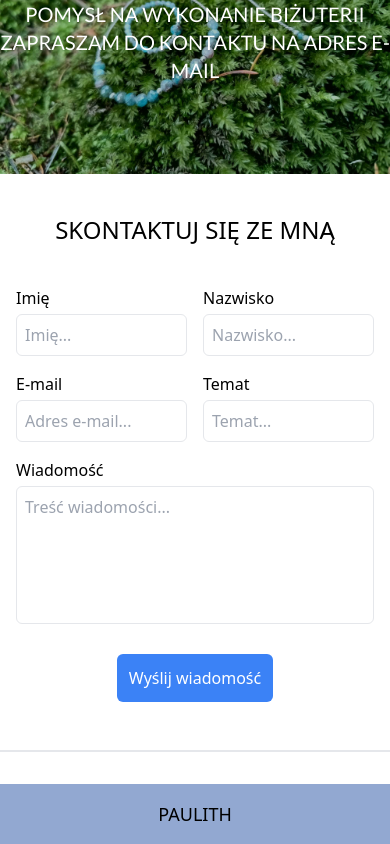
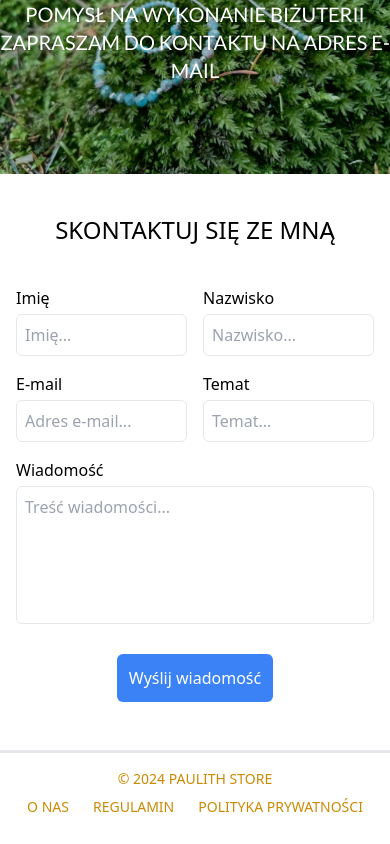
Before and after one commit to GxbrielZ/PaulithStore, a React (Vite) app: page / in a window 390 px wide. Shown: the part 3334-4178 px from the top of the page. Built offline with nearby package versions, Linux system fonts and the light colour scheme.

Commit message:
Create responsive footer

```diff
--- a/src/components/Footer/Footer.jsx
+++ b/src/components/Footer/Footer.jsx
@@ -2,12 +2,23 @@ import React from 'react';
 
 const Footer = () => {
   return (
-    <footer className='mt-8 p-4 bg-primary'>
-        <div className='mx-8 text-center'>
-            <div>
-                <a href="#" className='uppercase text-lg'>Paulith</a>
-            </div>
+    <footer className='w-full text-center border-t border-gray-200 py-4'>
+      <div className='flex flex-col sm:flex-row justify-between items-center mx-[1.5rem] md:mx-[2.5rem] text-yellow-600'>
+        <div className='text-sm'>
+          &copy; 2024 PAULITH STORE
         </div>
+        <div className='flex space-x-6 sm:mt-0 mt-2 text-sm'>
+          <a href="#" className='hover:text-yellow-700'>
+            O NAS
+          </a>
+          <a href="#" className='hover:text-yellow-700'>
+            REGULAMIN
+          </a>
+          <a href="#" className='hover:text-yellow-700'>
+            POLITYKA PRYWATNOŚCI
+          </a>
+        </div>
+      </div>
     </footer>
   );
 };
```
